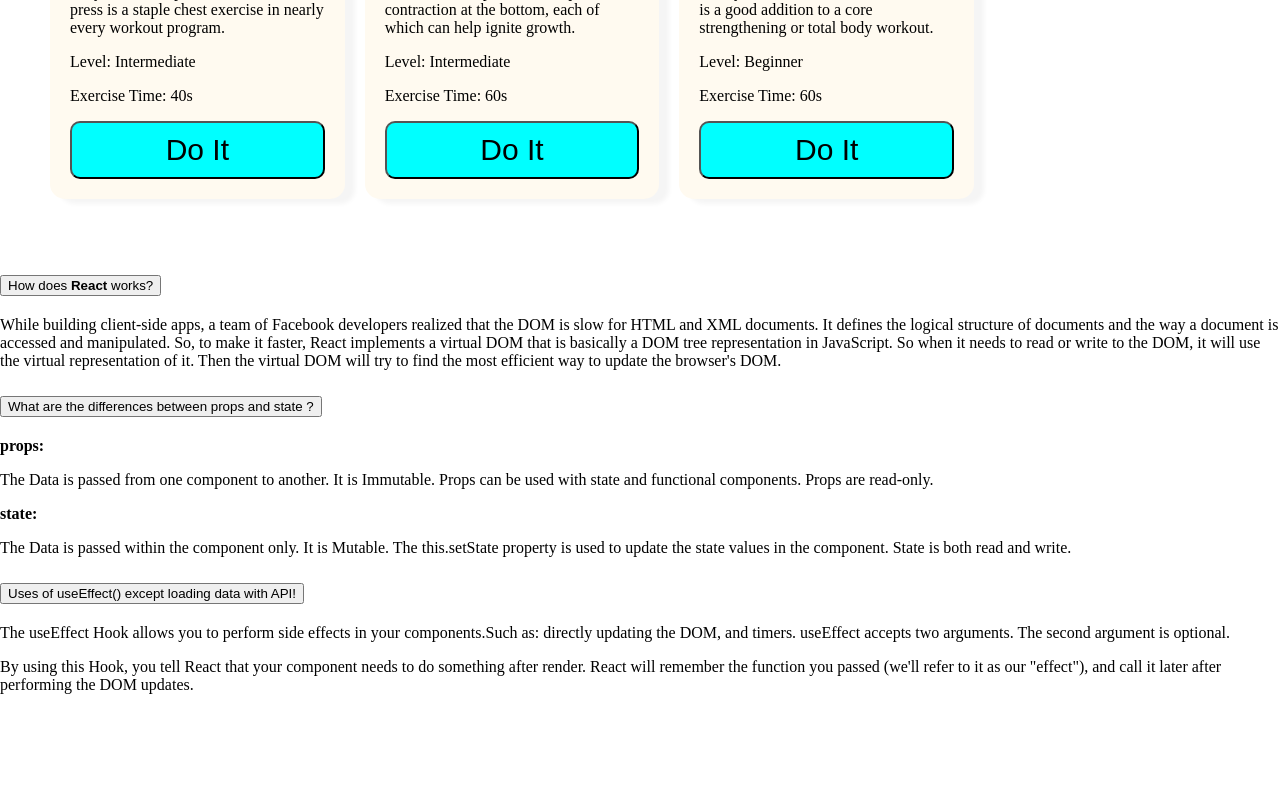
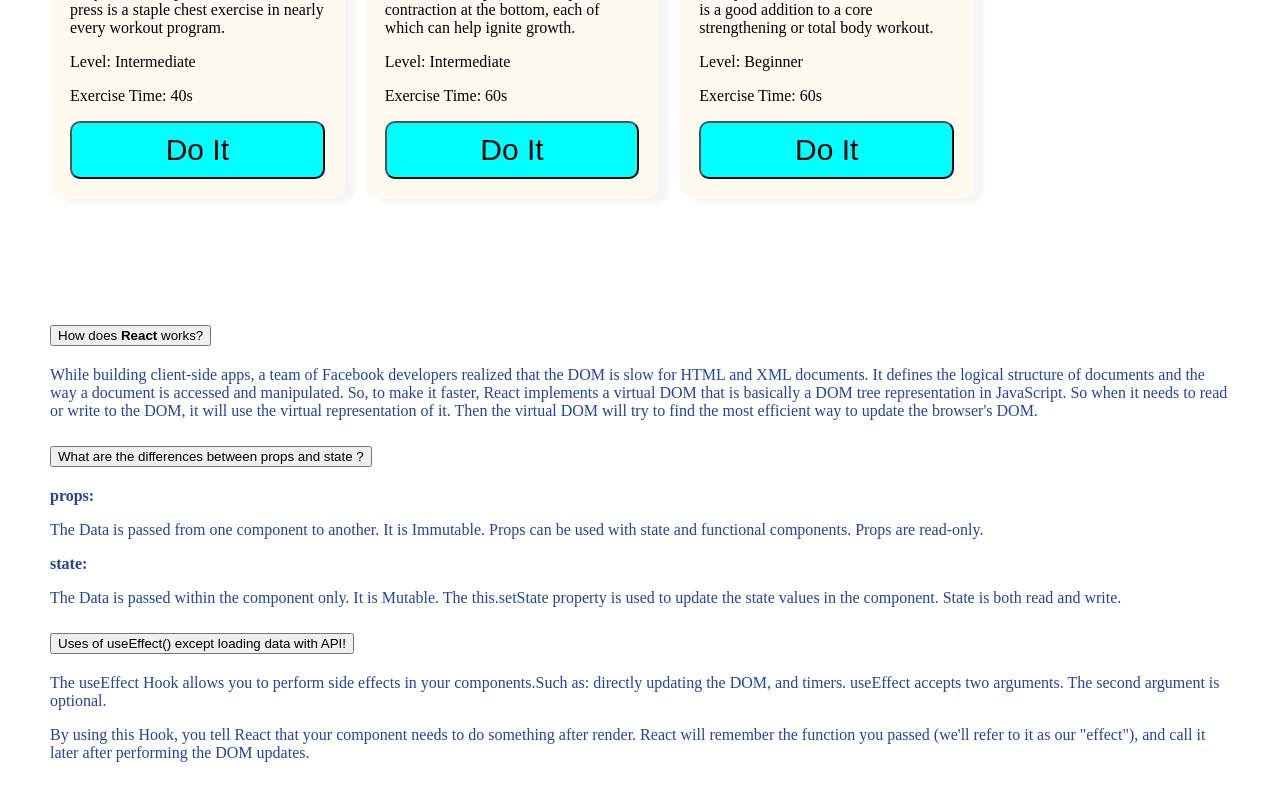
Before and after one commit to mdiibrahim/Fitness-Strength-Gym, a React (Create React App) app: page / in a window 1280 px wide. Shown: the part 1086-1886 px from the top of the page. Before the commit the page ends 1796 px from the top, so only its background shows below. Built offline with nearby package versions, Linux system fonts and the light colour scheme; a web font is replaced by a local one.

Commit message:
question are done

```diff
--- a/src/App.css
+++ b/src/App.css
@@ -65,7 +65,13 @@
   grid-gap: 20px;
   grid-row-gap: 40px;
 }
+.question-container{
+  padding: 50px;
+  color:rgba(16, 55, 146, 0.93) ;
+}
 
+
+/* responsiveness */
 @media screen and (max-width: 600px) {
   .Main-container {
     display: grid;
```
